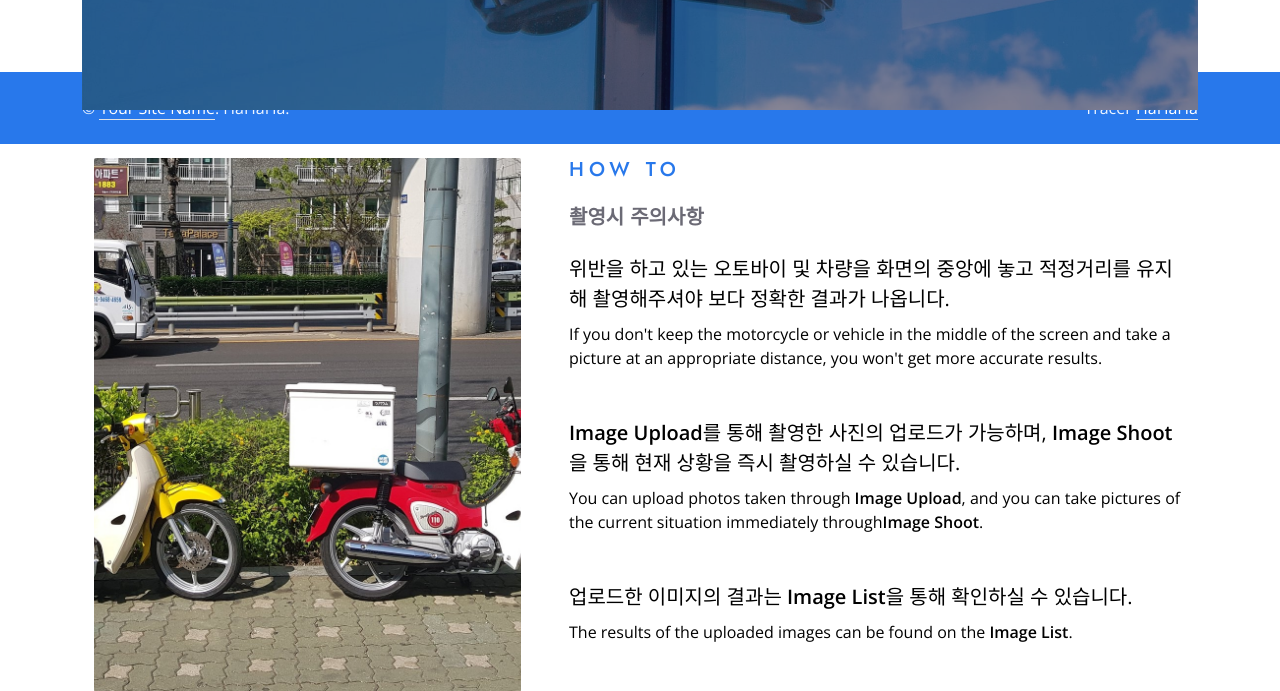
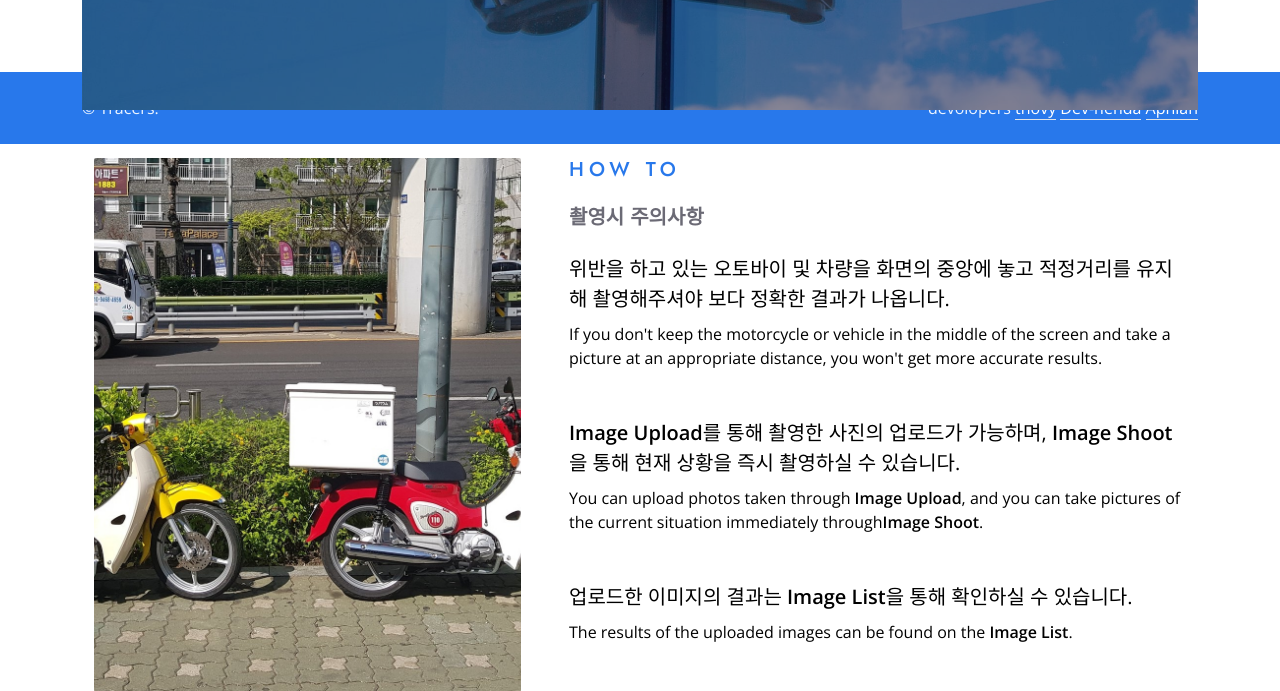
Before and after one commit to violation-tracers/violation_tracers, a Django app: page /tracer/ in a window 1280 px wide. Shown: the part 656-1347 px from the top of the page. Run offline with Django 4.2, Linux system fonts and the light colour scheme; some libraries are stand-ins or nearby versions.

Commit message:
style_modify

```diff
--- a/accounts/templates/accounts/main.html
+++ b/accounts/templates/accounts/main.html
@@ -49,7 +49,7 @@
         </div>
         <div class="col-lg-7">
             <div class="mb-4">
-                <h5 class="text-primary text-uppercase" style="letter-spacing: 5px; color: black;" id="scrollspyHeading1">How To</h5>
+                <h5 class="text-primary text-uppercase" style="letter-spacing: 5px; color: black;" id="scrollspyHeading2">How To</h5>
             </div>
             <h5 class="text-body fw-bold  mb-4">촬영시 주의사항
             </h5>
--- a/templates/footer.html
+++ b/templates/footer.html
@@ -3,10 +3,14 @@
     <div class="container">
         <div class="row g-5">
             <div class="col-md-6 text-center text-md-start">
-                <p class="mb-md-0">&copy; <a class="text-white border-bottom" href="#">Your Site Name</a>. HaHaHa.</p>
+                <p class="mb-md-0">&copy; Tracers.</p>
             </div>
             <div class="col-md-6 text-center text-md-end">
-                <p class="mb-0">Tracer <a class="text-white border-bottom" href="#">HaHaHa</a></p>
+                <p class="mb-0">devolopers
+                    <a class="text-white border-bottom" href="#">thovy</a>
+                    <a class="text-white border-bottom" href="#">Dev-nenda</a>
+                    <a class="text-white border-bottom" href="#">Aphian</a>
+                </p>
             </div>
         </div>
     </div>
--- a/templates/navbar.html
+++ b/templates/navbar.html
@@ -8,7 +8,7 @@
     <div class="collapse navbar-collapse px-5 ms-lg-5" id="navbarCollapse">
         <div class="navbar-nav ms-auto py-0">
             <a href="{% url "accounts:main" %}" class="nav-item nav-link">Home</a>
-            <a href="/tracer/#scrollspyHeading1" class="nav-itme nav-link">How To</a>
+            <a href="/tracer/#scrollspyHeading2" class="nav-itme nav-link">How To</a>
             <div class="nav-item dropdown">
                 <a href="#" class="nav-link dropdown-toggle" data-bs-toggle="dropdown">Service</a>
                 <div class="dropdown-menu m-0">
```
